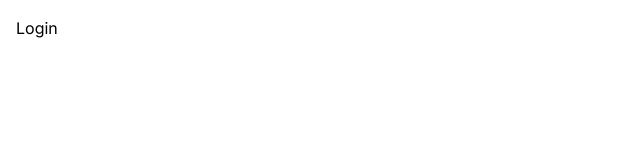
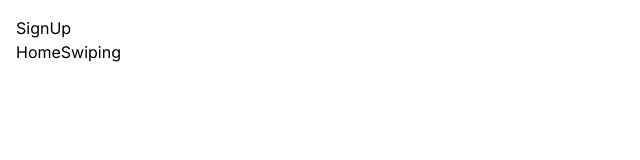
Before and after one commit to matthewhawksby/MountainMadness, a Next.js app: page /Login in a window 1280 px wide. Shown: the top 160 px of the page, without its empty margins (0-640 px from the left). Built offline with nearby package versions, Linux system fonts and the light colour scheme.

Commit message:
changed swiping page

```diff
--- a/app/About/page.tsx
+++ b/app/About/page.tsx
@@ -1,8 +1,13 @@
 import React from 'react'
+import Link from 'next/link'
 
 const About = () => {
   return (
-    <div>About</div>
+    <main>
+      <div>About</div>
+      <Link href="/ ">Home</Link>
+    </main>
+
   )
 }
 
--- a/app/Login/Profile/page.tsx
+++ b/app/Login/Profile/page.tsx
@@ -1,8 +1,13 @@
 import React from 'react'
+import Link from 'next/link'
 
 const Profile = () => {
   return (
-    <div>Profile</div>
+    <main>
+      <div>Profile</div>
+      <Link href="/">Home</Link>
+      <Link href="/Login/Swiping">Swiping</Link>
+    </main>
   )
 }
 
--- a/app/Login/Signup/page.tsx
+++ b/app/Login/Signup/page.tsx
@@ -1,8 +1,13 @@
 import React from 'react'
+import Link from 'next/link'
 
 const Signup = () => {
   return (
-    <div>Signup</div>
+    <main>
+      <div>SignUp</div>
+      <Link href="/">Home</Link>
+      <Link href="/Login/Swiping">Swiping</Link>
+    </main>
   )
 }
 
--- a/app/Login/Swiping/getImage.tsx
+++ b/app/Login/Swiping/getImage.tsx
@@ -1,15 +1,18 @@
 import { list } from '@vercel/blob';
+
 
 export default async function ListAllImages() {
   const response = await list();
 
-  return (
-    <>
-      {response.blobs.map((blob) => (
+
+    return(
+    <img src={response.blobs[0].downloadUrl} alt={response.blobs[0].pathname} width={500} height={500}/>
+    )
+      {/* {response.blobs.map((blob) => (
         <div key={blob.pathname}>
           <img src={blob.downloadUrl} alt={blob.pathname} width={500} height={500}/>
         </div>
-      ))}
-    </>
-  );
+      ))} */}
+
+
 }
--- a/app/Login/Swiping/page.tsx
+++ b/app/Login/Swiping/page.tsx
@@ -3,6 +3,7 @@ import ListAllImages from "./getImage";
 
 
 const Swiping = () => {
+  let x = 0
   return (
     <main>
       <div>
--- a/app/Login/page.tsx
+++ b/app/Login/page.tsx
@@ -1,8 +1,13 @@
 import React from 'react'
+import Link from 'next/link'
 
 const Login = () => {
   return (
-    <div>Login</div>
+    <main>
+      <div>SignUp</div>
+      <Link href="/">Home</Link>
+      <Link href="/Login/Swiping">Swiping</Link>
+    </main>
   )
 }
 
```
